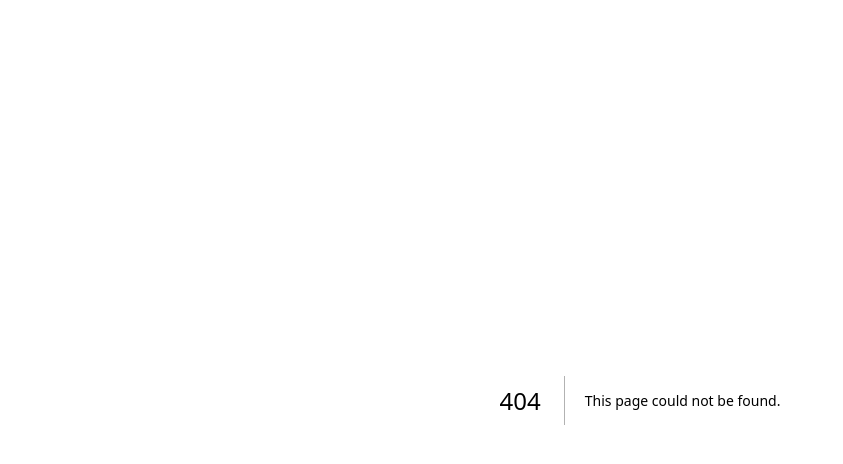
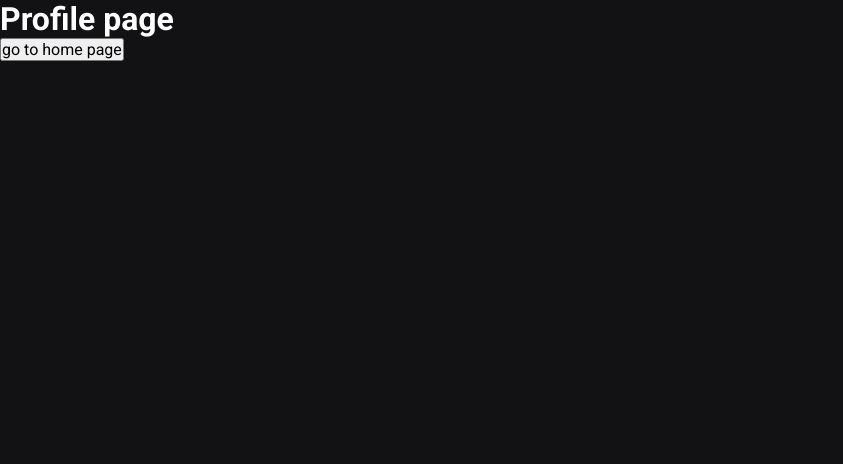
Before and after one commit to Matheus-FSantos/ig.news, a Next.js app: page /profile in a window 1280 px wide. Before the commit this address had no page. Shown: the top 464 px of the page, without its empty margins (0-843 px from the left). Built offline with nearby package versions, Linux system fonts and the light colour scheme.

Commit message:
style(global): config global styles

```diff
--- a/src/pages/_app.tsx
+++ b/src/pages/_app.tsx
@@ -1,4 +1,5 @@
-import type { AppProps } from 'next/app'
+import type { AppProps } from 'next/app';
+import "../styles/global.scss";
 
 const App = ({ Component, pageProps }: AppProps) => {
   return <Component {...pageProps} />
--- /dev/null
+++ b/src/pages/profile.tsx
@@ -0,0 +1,10 @@
+const Profile = () => {
+	return(
+		<div>
+			<h1>Profile page</h1>
+			<button>go to home page</button>
+		</div>
+	);
+}
+
+export default Profile;
--- /dev/null
+++ b/src/styles/global.scss
@@ -0,0 +1,39 @@
+:root {
+	--white: #FFFFFF;
+
+	--gray-100: #e1e1e6;
+	--gray-300: #a8a8b3;
+	--gray-900: #121214;
+
+	--cyan-500: #61dafb;
+	--yellow-500: #eba417;
+}
+
+* {
+	margin: 0;
+	padding: 0;
+	box-sizing: border-box;
+}
+
+body {
+	background-color: var(--gray-900);
+	color: var(--white);
+}
+
+body, input, textarea, select, button {
+	font: 400 1rem "Roboto", sans-serif;
+}
+
+button {
+	cursor: pointer;
+}
+
+a {
+	color: inherit;
+	text-decoration: none;
+}
+
+li {
+	list-style: none;
+	text-decoration: none;
+}
--- a/src/styles/home.module.scss
+++ /dev/null
@@ -1,3 +0,0 @@
-.title {
-    font-family: Roboto;
-}
```
Also changed, not shown: src/pages/index.tsx (+9 -4 lines).
